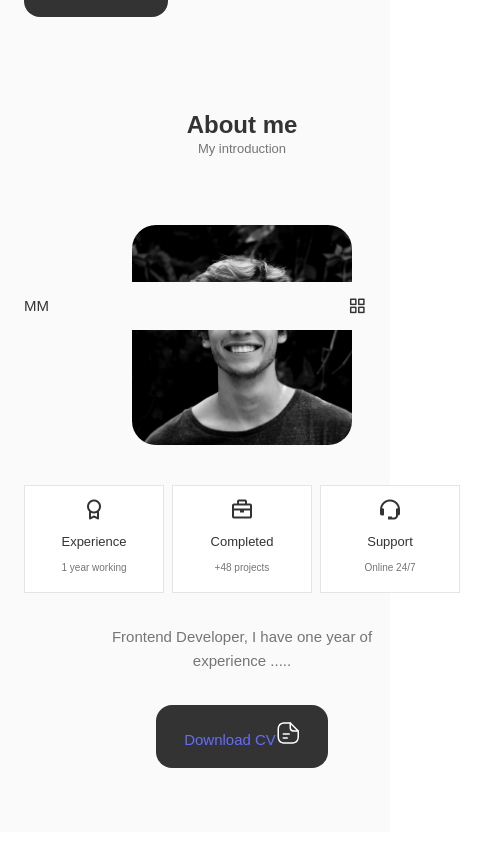
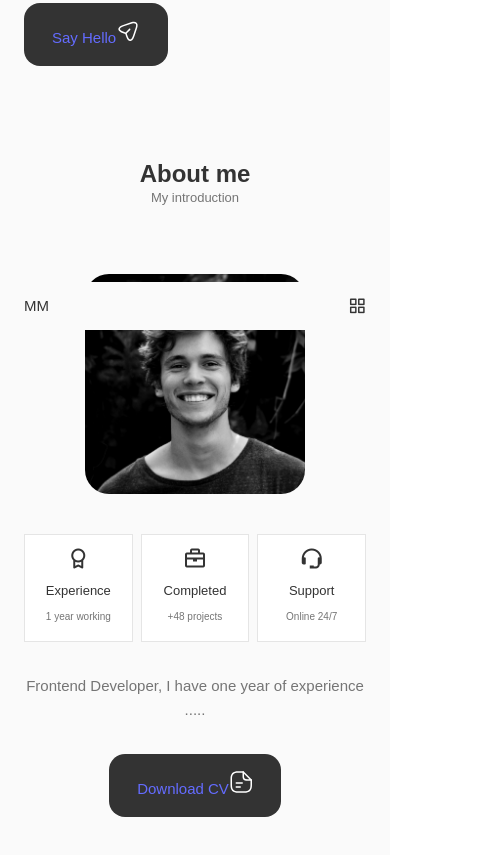
Before and after one commit to martinmorondo/portfolio-con-react, a React (Vite) app: page / in a window 390 px wide. Shown: the part 514-1369 px from the top of the page, 484 px wide, since content can reach past the window. Before the commit the page ends 1346 px from the top, so only its background shows below. Built offline with nearby package versions, Linux system fonts and the light colour scheme.

Commit message:
I added a media querie for devices smaller than 576px and added the styles

```diff
--- a/src/components/about/about.css
+++ b/src/components/about/about.css
@@ -92,6 +92,13 @@
 
     /* For medium devices  */
     @media screen and (max-width: 576px) {
+      .about-info {
+        grid-template-columns: repeat(3, 1fr);
+      }
+
+      .about-description {
+        padding: 0;
+      }
 
     }
 
```
